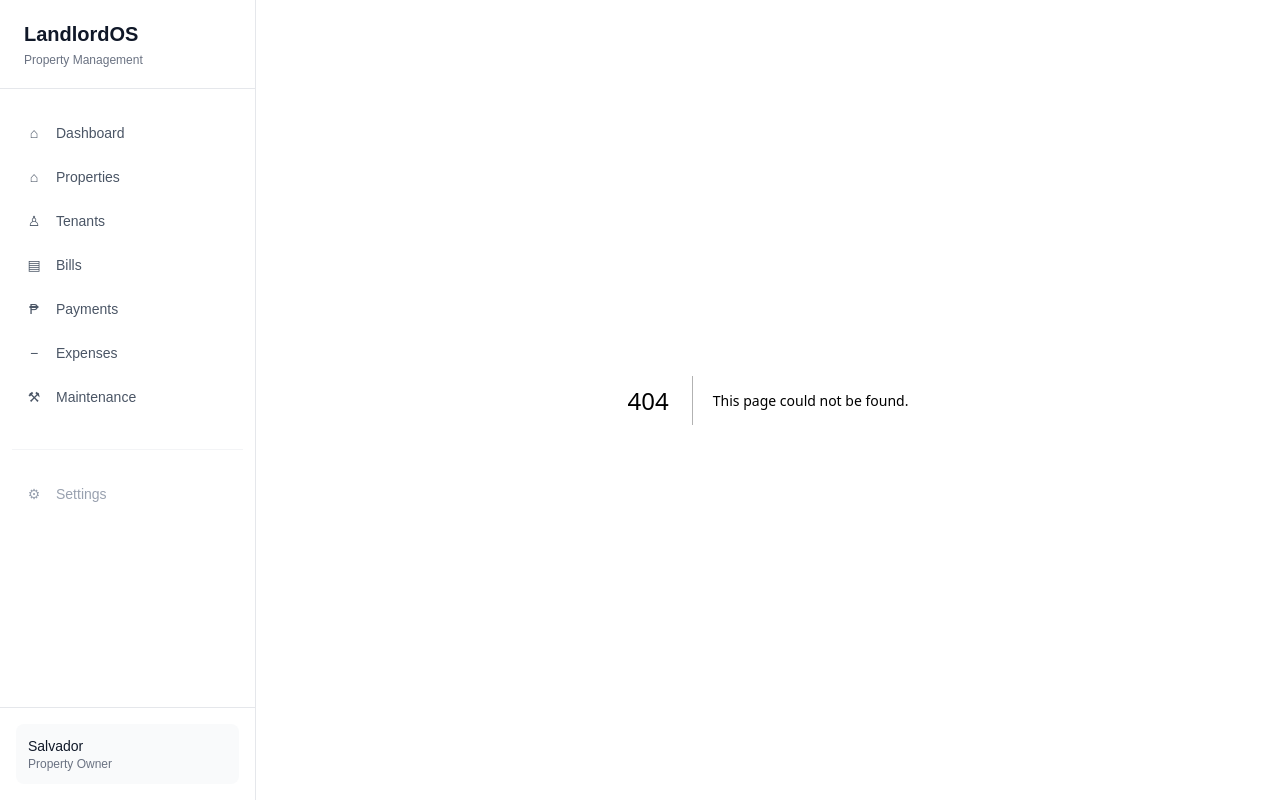
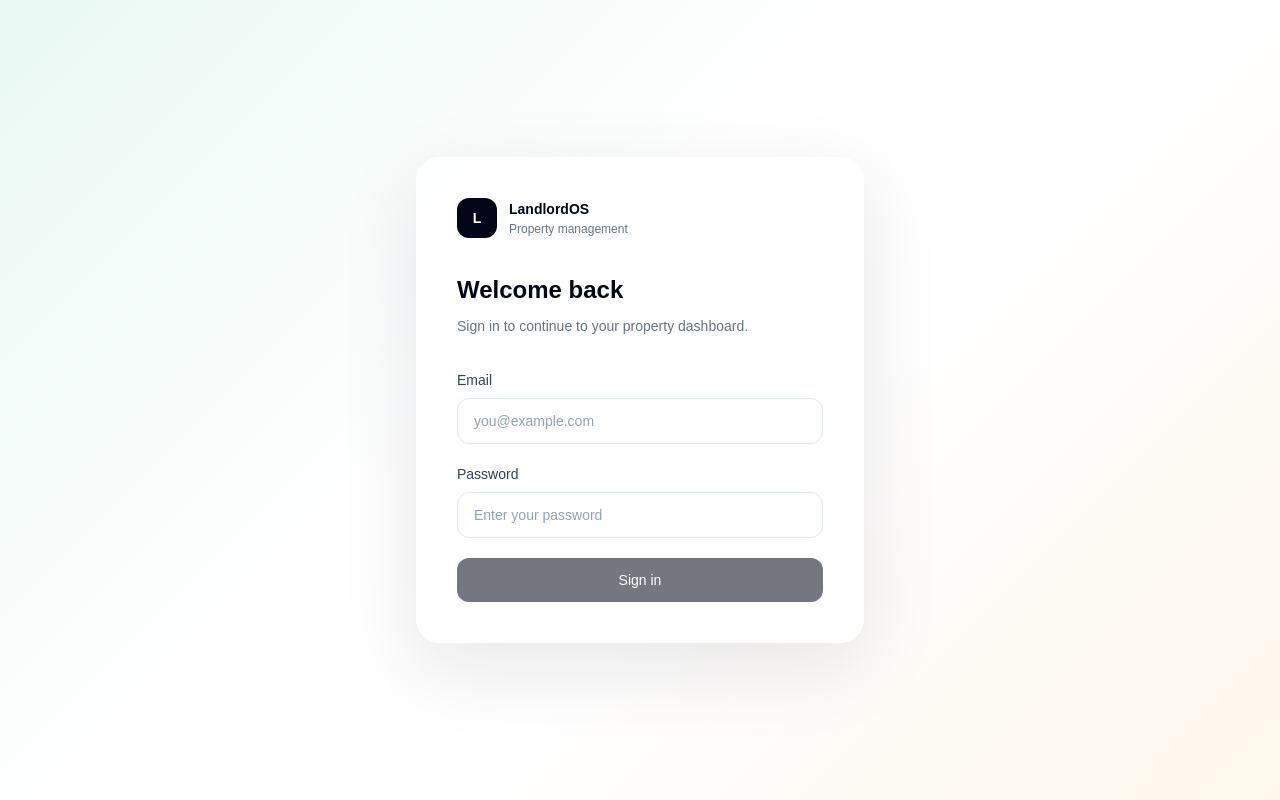
Before and after one commit to chiukolate/landlordos, a Next.js app: page /login in a window 1280 px wide. Before the commit this address had no page. Built offline with nearby package versions, Linux system fonts and the light colour scheme; no server answers.

Commit message:
Add Supabase login page

```diff
--- /dev/null
+++ b/app/login/page.tsx
@@ -0,0 +1,138 @@
+"use client";
+
+import { useState, type FormEvent } from "react";
+import { useRouter } from "next/navigation";
+import { supabase } from "@/lib/supabase";
+
+export default function LoginPage() {
+  const router = useRouter();
+  const [email, setEmail] = useState("");
+  const [password, setPassword] = useState("");
+  const [isLoading, setIsLoading] = useState(false);
+  const [error, setError] = useState("");
+
+  async function handleSubmit(event: FormEvent<HTMLFormElement>) {
+    event.preventDefault();
+    setError("");
+
+    const normalizedEmail = email.trim();
+
+    if (!normalizedEmail || !password) {
+      setError("Enter your email and password to continue.");
+      return;
+    }
+
+    setIsLoading(true);
+
+    try {
+      const { error: signInError } = await supabase.auth.signInWithPassword({
+        email: normalizedEmail,
+        password,
+      });
+
+      if (signInError) {
+        setError("We couldn't sign you in. Check your email and password, then try again.");
+        return;
+      }
+
+      router.replace("/");
+    } catch {
+      setError("We couldn't sign you in right now. Please try again.");
+    } finally {
+      setIsLoading(false);
+    }
+  }
+
+  return (
+    <main
+      className="relative flex min-h-[calc(100svh-3.5rem)] items-center justify-center overflow-hidden px-4 py-10 text-slate-900 md:min-h-screen"
+      style={{
+        backgroundImage:
+          "linear-gradient(135deg, rgba(16, 185, 129, 0.09), transparent 42%), linear-gradient(315deg, rgba(245, 158, 11, 0.08), transparent 40%)",
+      }}
+    >
+      <section className="relative w-full max-w-md rounded-[24px] border border-white/80 bg-white/85 p-7 shadow-[0_24px_80px_rgba(15,23,42,0.10)] backdrop-blur-2xl sm:p-10">
+        <div className="mb-9 flex items-center gap-3">
+          <div className="flex h-10 w-10 items-center justify-center rounded-xl bg-slate-950 text-sm font-semibold text-white">
+            L
+          </div>
+          <div>
+            <p className="text-sm font-semibold text-slate-950">LandlordOS</p>
+            <p className="mt-0.5 text-xs text-slate-500">Property management</p>
+          </div>
+        </div>
+
+        <div className="mb-8">
+          <h1 className="text-2xl font-semibold tracking-normal text-slate-950">
+            Welcome back
+          </h1>
+          <p className="mt-2 text-sm leading-6 text-slate-500">
+            Sign in to continue to your property dashboard.
+          </p>
+        </div>
+
+        <form onSubmit={handleSubmit} className="space-y-5">
+          <div>
+            <label
+              htmlFor="email"
+              className="mb-2 block text-sm font-medium text-slate-700"
+            >
+              Email
+            </label>
+            <input
+              id="email"
+              type="email"
+              autoComplete="username"
+              value={email}
+              onChange={(event) => setEmail(event.target.value)}
+              required
+              disabled={isLoading}
+              aria-describedby={error ? "login-error" : undefined}
+              className="w-full rounded-xl border border-slate-200 bg-white px-4 py-3 text-sm text-slate-900 outline-none transition placeholder:text-slate-400 focus:border-emerald-700 focus:ring-4 focus:ring-emerald-700/10 disabled:bg-slate-50"
+              placeholder="you@example.com"
+            />
+          </div>
+
+          <div>
+            <label
+              htmlFor="password"
+              className="mb-2 block text-sm font-medium text-slate-700"
+            >
+              Password
+            </label>
+            <input
+              id="password"
+              type="password"
+              autoComplete="current-password"
+              value={password}
+              onChange={(event) => setPassword(event.target.value)}
+              required
+              disabled={isLoading}
+              aria-describedby={error ? "login-error" : undefined}
+              className="w-full rounded-xl border border-slate-200 bg-white px-4 py-3 text-sm text-slate-900 outline-none transition placeholder:text-slate-400 focus:border-emerald-700 focus:ring-4 focus:ring-emerald-700/10 disabled:bg-slate-50"
+              placeholder="Enter your password"
+            />
+          </div>
+
+          {error && (
+            <p
+              id="login-error"
+              role="alert"
+              className="rounded-xl border border-rose-200 bg-rose-50 px-4 py-3 text-sm leading-5 text-rose-800"
+            >
+              {error}
+            </p>
+          )}
+
+          <button
+            type="submit"
+            disabled={isLoading || !email.trim() || !password}
+            className="flex w-full items-center justify-center rounded-xl bg-slate-950 px-4 py-3 text-sm font-medium text-white transition hover:bg-slate-800 focus:outline-none focus:ring-4 focus:ring-slate-900/15 disabled:cursor-not-allowed disabled:opacity-55"
+          >
+            {isLoading ? "Signing in..." : "Sign in"}
+          </button>
+        </form>
+      </section>
+    </main>
+  );
+}
--- a/components/Sidebar.tsx
+++ b/components/Sidebar.tsx
@@ -94,6 +94,10 @@ export default function Sidebar() {
   const pathname = usePathname();
   const [mobileMenuOpen, setMobileMenuOpen] = useState(false);
 
+  if (pathname === "/login") {
+    return null;
+  }
+
   return (
     <>
       <aside className="hidden min-h-screen w-64 shrink-0 flex-col border-r border-gray-200 bg-white md:flex">
```
